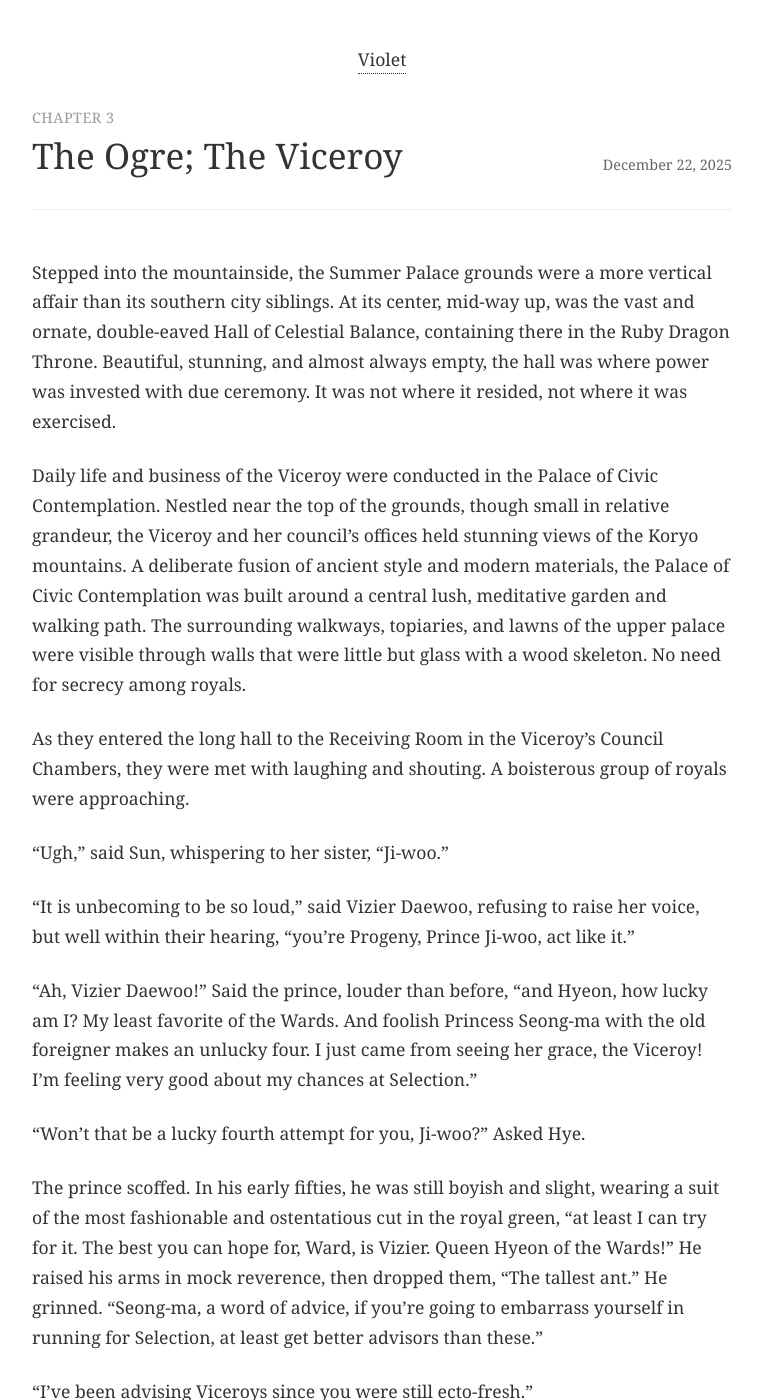
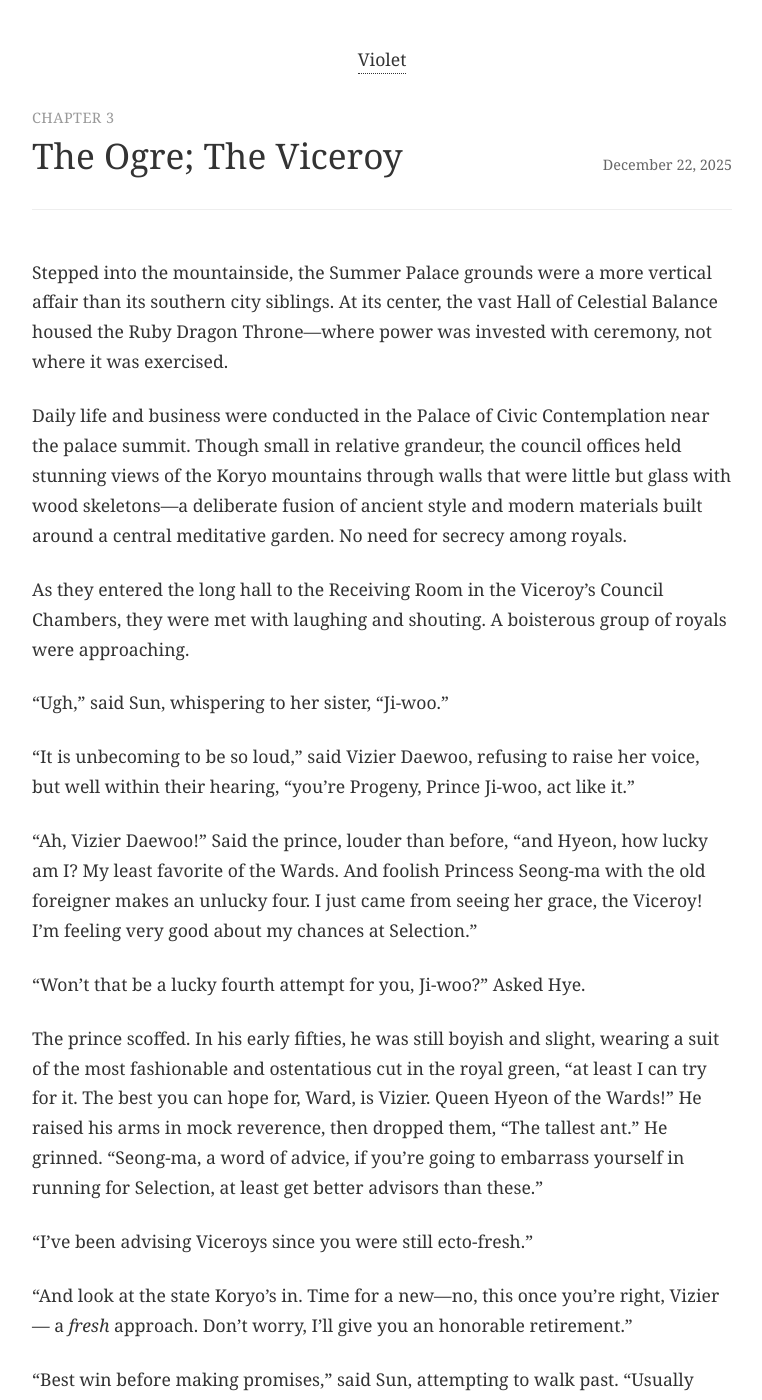
Before and after one commit to kmunki/kmunki.github.io, a Jekyll site: the page built from _fiction/violet/013-chapter-03.md, in a window 1280 px wide and 1400 px high, scrolled down 243 px. Shown: the whole window, without its empty margins (258-1020 px from the left). Built offline with Jekyll 4.4.1, drawn with Linux system fonts in a browser that asks for light colours; some of the changed text lies outside the part shown.

Commit message:
Polish Ch 3: opening compression, action clarity
Applied 4 improvements: opening paragraph compression, second
paragraph compression, physical action clarity, dialogue compression.

Full review and proposals in PR body.

🤖 Generated with Claude Code
Co-Authored-By: Claude <noreply@anthropic.com>

```diff
--- a/_fiction/violet/013-chapter-03.md
+++ b/_fiction/violet/013-chapter-03.md
@@ -7,9 +7,9 @@ permalink: /fiction/violet/chapter-03/
 act: 1
 date: December 22, 2025
 ---
-Stepped into the mountainside, the Summer Palace grounds were a more vertical affair than its southern city siblings. At its center, mid-way up, was the vast and ornate, double-eaved Hall of Celestial Balance, containing there in the Ruby Dragon Throne. Beautiful, stunning, and almost always empty, the hall was where power was invested with due ceremony. It was not where it resided, not where it was exercised.
+Stepped into the mountainside, the Summer Palace grounds were a more vertical affair than its southern city siblings. At its center, the vast Hall of Celestial Balance housed the Ruby Dragon Throne—where power was invested with ceremony, not where it was exercised.
 
-Daily life and business of the Viceroy were conducted in the Palace of Civic Contemplation. Nestled near the top of the grounds, though small in relative grandeur, the Viceroy and her council’s offices held stunning views of the Koryo mountains. A deliberate fusion of ancient style and modern materials, the Palace of Civic Contemplation was built around a central lush, meditative garden and walking path. The surrounding walkways, topiaries, and lawns of the upper palace were visible through walls that were little but glass with a wood skeleton. No need for secrecy among royals.
+Daily life and business were conducted in the Palace of Civic Contemplation near the palace summit. Though small in relative grandeur, the council offices held stunning views of the Koryo mountains through walls that were little but glass with wood skeletons—a deliberate fusion of ancient style and modern materials built around a central meditative garden. No need for secrecy among royals.
 
 As they entered the long hall to the Receiving Room in the Viceroy’s Council Chambers, they were met with laughing and shouting. A boisterous group of royals were approaching.
 
@@ -39,4 +39,4 @@ Ji-woo lunged, nose-to-nose with Sun. She neither flinched, nor blinked.
 
 He started laughing again and pushed past Hye and Sun.
 
-“You think it’s about earning it, or deserving it. Respect! Ha!” His posse followed. “That is your mistake, Seong-ma. Selection is about power. Power you don’t have and have no idea how to get. Those who are Selected *already have it*. And this time, the person who has it, *is me*.”
+"You think it's about earning it, or deserving it. Respect! Ha!" His posse followed. "That is your mistake, Seong-ma. Selection is about power—which you don't have and have no idea how to get. Those who are Selected *already have it*. And this time, *that's me*."
```
Also changed, not shown: other parts of _fiction/violet/013-chapter-03.md (+1 -1 lines).
